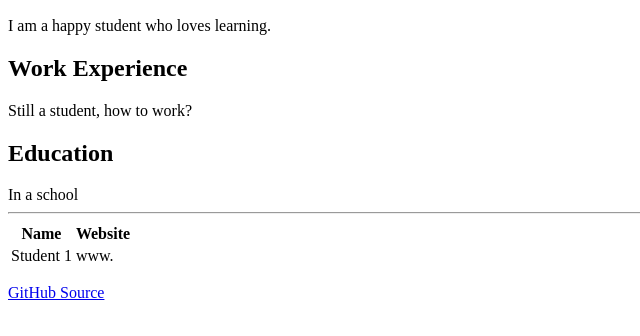
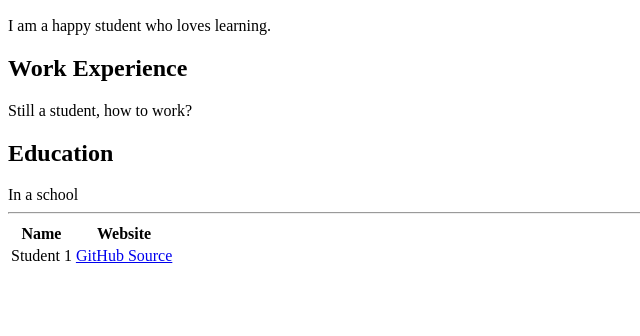
Before and after one commit to tergh1989/portfolio, a plain HTML site: page index.html in a window 1280 px wide. Shown: the part 110-446 px from the top of the page, without its empty margins (0-640 px from the left). Drawn offline with Linux system fonts and the light colour scheme.

Commit message:
Update index.html

```diff
--- a/index.html
+++ b/index.html
@@ -24,12 +24,10 @@
     </tr>
     <tr>
      <td>Student 1</td>
-     <td>www.</td>
+     <td><a href="https://tergh1989.github.io/portfolio/">GitHub Source</a></td>
     </tr>
    </table>
 
 
-  <p><a href="https://tergh1989.github.io/portfolio/">GitHub Source</a></p>
-
  </body>
 </html>
```
